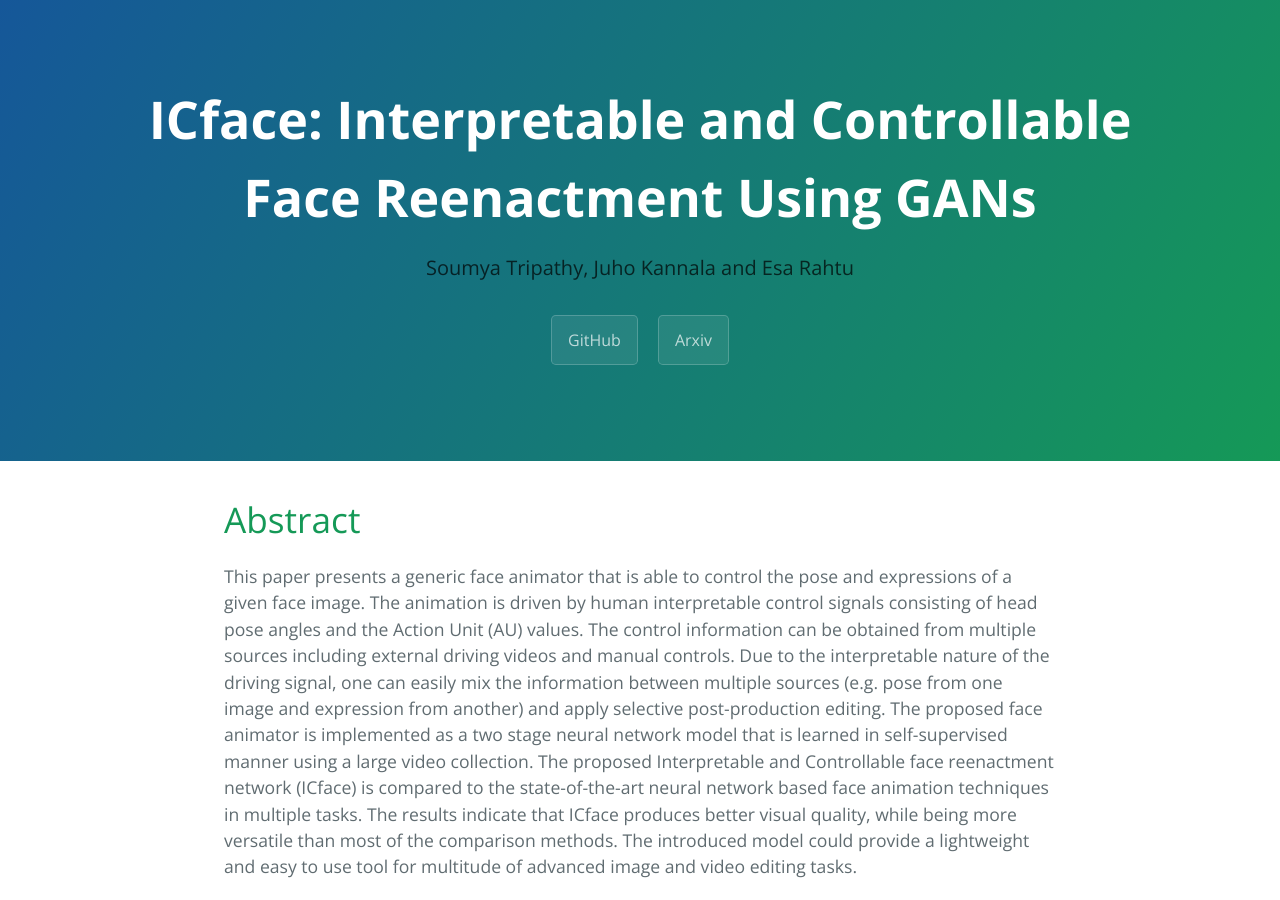
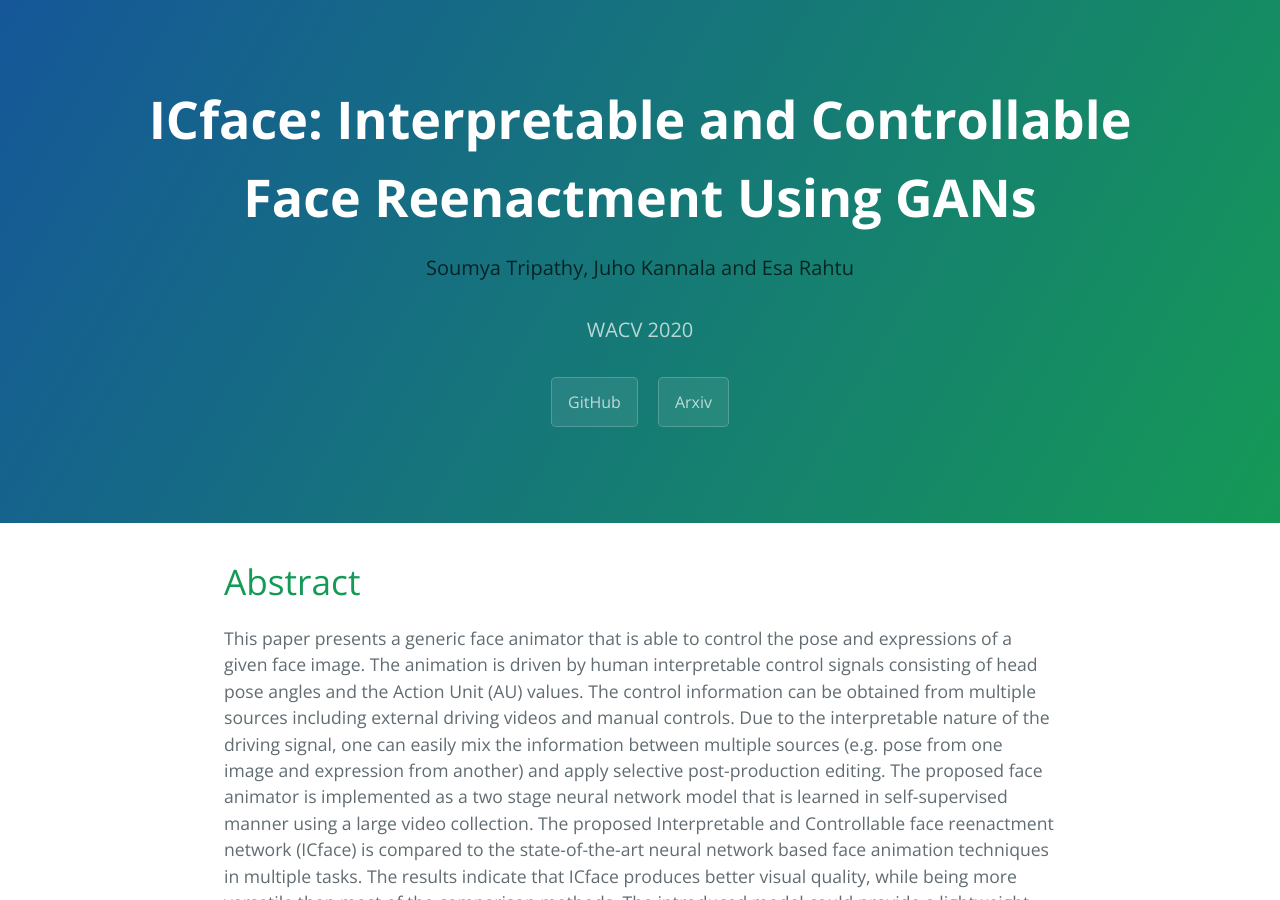
Before and after one commit to TUTvision/icface, a Jekyll site: the page built from index.md, in a window 1280 px wide and 900 px high. Built offline with Jekyll 4.4.1, drawn with Linux system fonts in a browser that asks for light colours; emoji names are drawn with the system emoji font; our own code applies the rules of GitHub Pages for plain Markdown files.

Commit message:
Update default.html

```diff
--- a/_layouts/default.html
+++ b/_layouts/default.html
@@ -12,7 +12,7 @@
     <section class="page-header">
       <h1 class="project-name">ICface: Interpretable and Controllable Face Reenactment Using GANs</h1>
       <h2 class="project-tagline"><a <span style='color: #000000;' href="https://blade6570.github.io/soumyatripathy/">Soumya Tripathy,</a> <a <span style='color: #000000;' href="https://users.aalto.fi/~kannalj1/">Juho Kannala and</a> <a <span style='color: #000000;' href="http://esa.rahtu.fi/">Esa Rahtu</a></h2>
-      <!-- <h3 class="project-tagline">ACCV 2018</h3> -->
+      <h3 class="project-tagline">WACV 2020</h3>
       {% if site.github.is_project_page %}
         <a href="https://github.com/Blade6570/icface" class="btn">GitHub</a>
       {% endif %}
```
